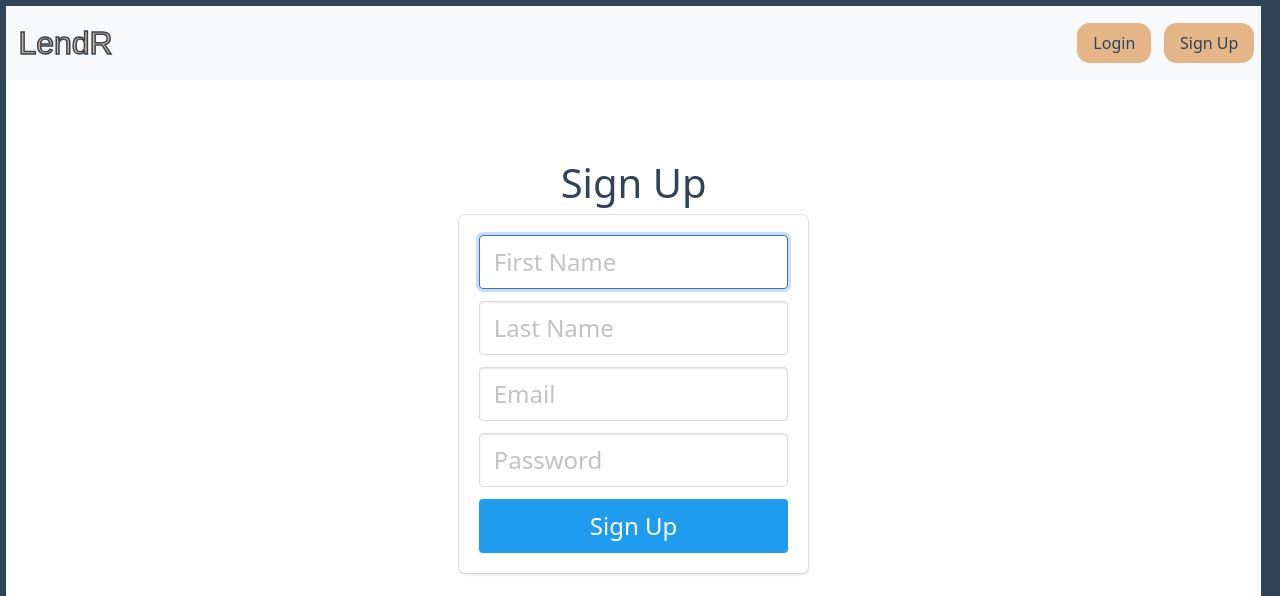
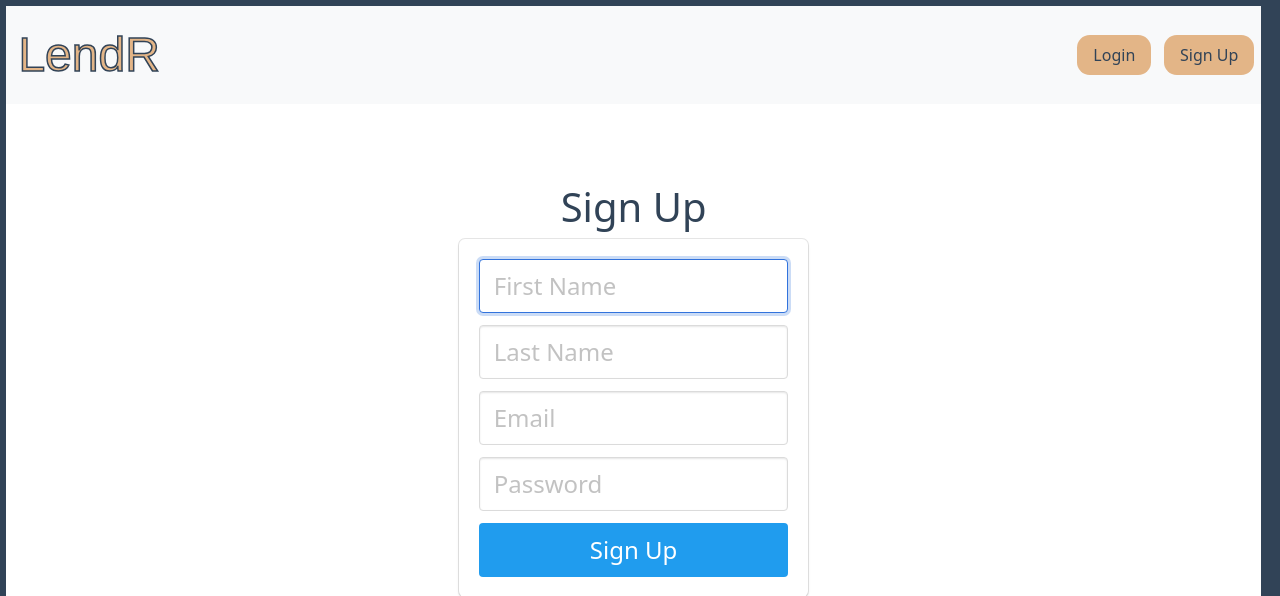
Before and after one commit to ingridkvcs/cfg_p2p_project, a Flask app: page /signup in a window 1280 px wide. Shown: the top 596 px of the page. Run offline with Flask 2, Linux system fonts and the light colour scheme; parts of the project's set-up code (start-up, migrations or seed data) failed here and were passed over.

Commit message:
Code cleanup in navbar.html

```diff
--- a/static/css/style.css
+++ b/static/css/style.css
@@ -34,7 +34,7 @@ a:hover{
 .navbar-brand{
   color: #e3b587;
   font-family:fantasy;
-  font-size: 4.5vw;
+  font-size: 3rem;
   -webkit-text-stroke: 1.5px #314357;
 }
 
--- a/templates/navbar.html
+++ b/templates/navbar.html
@@ -1,6 +1,6 @@
 <nav class="navbar sticky-top navbar-expand-lg bg-light">
     <div class="container-fluid">
-        <a class="navbar-brand" href="{{ url_for('main_page')}}"><font size="+3">LendR</font></a>
+        <a class="navbar-brand" href="{{ url_for('main_page')}}">LendR</a>
         <button class="navbar-toggler" type="button" data-bs-toggle="collapse" data-bs-target="#navbarNavAltMarkup"
                 aria-controls="navbarNavAltMarkup" aria-expanded="false" aria-label="Toggle navigation">
             <span class="navbar-toggler-icon"></span>
@@ -8,9 +8,12 @@
         <div class="collapse navbar-collapse" id="navbarNavAltMarkup">
             <div class="navbar-nav">
                 {% if current_user.is_authenticated %}
-                <a class="nav-link navbar-item" href="{{ url_for('order_book_page') }}">Orders</a>
-                <a class="nav-link navbar-item" href="{{ url_for('fear_and_greed_index_page') }}">Fear and Greed
-                    Index</a>
+                <a class="nav-link navbar-item" href="{{ url_for('order_book_page') }}">
+                    Orders
+                </a>
+                <a class="nav-link navbar-item" href="{{ url_for('fear_and_greed_index_page') }}">
+                    Fear and Greed Index
+                </a>
                 {% endif %}
             </div>
         </div>
@@ -23,9 +26,10 @@
         <a href="{{ url_for('auth.signup') }}" class="nav-link navbar-item">
             Sign Up
         </a>
-        {% endif %}
-        {% if current_user.is_authenticated %}
-        <a href="{{ url_for('my_account_page') }}" class="nav-link navbar-item">{{ current_user.first_name }} {{ current_user.last_name }}</a>
+        {% else %}
+        <a href="{{ url_for('my_account_page') }}" class="nav-link navbar-item">
+            {{ current_user.first_name }} {{ current_user.last_name }}
+        </a>
         <a href="{{ url_for('auth.logout') }}" class="nav-link navbar-item">
             Logout
         </a>
```
